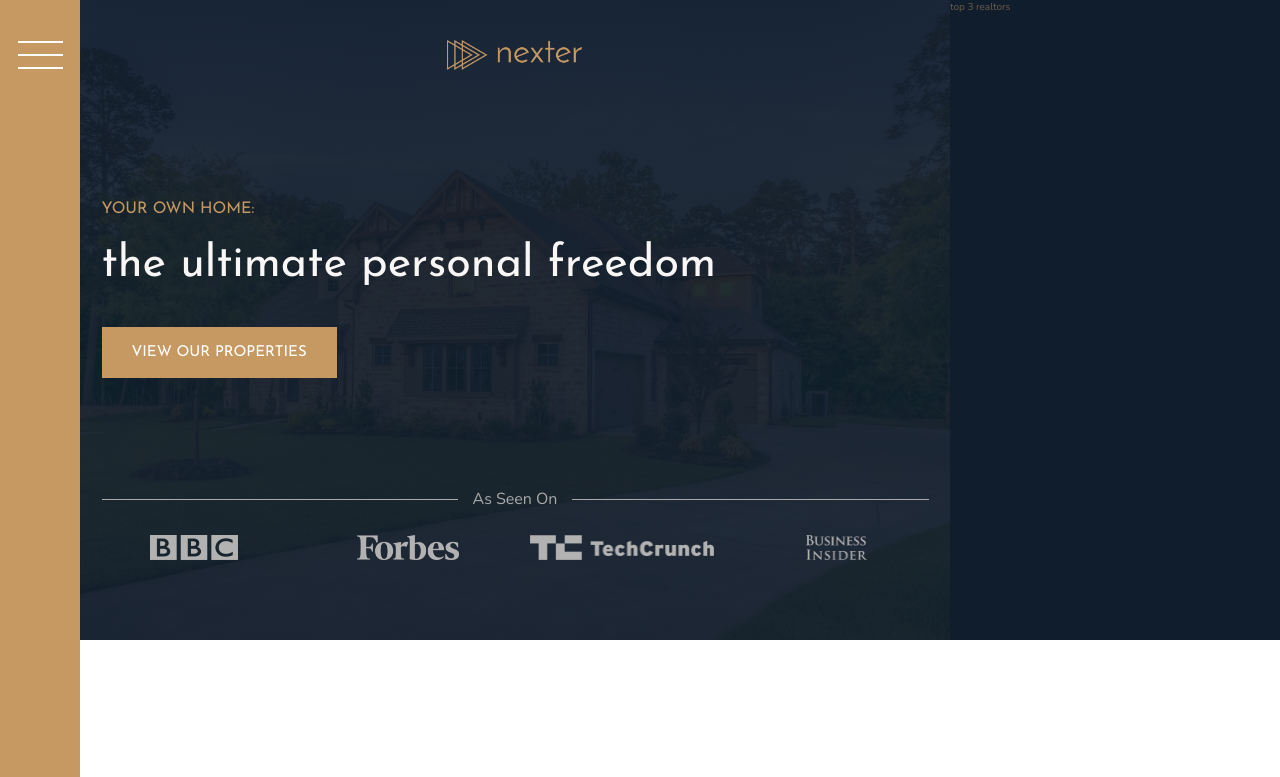
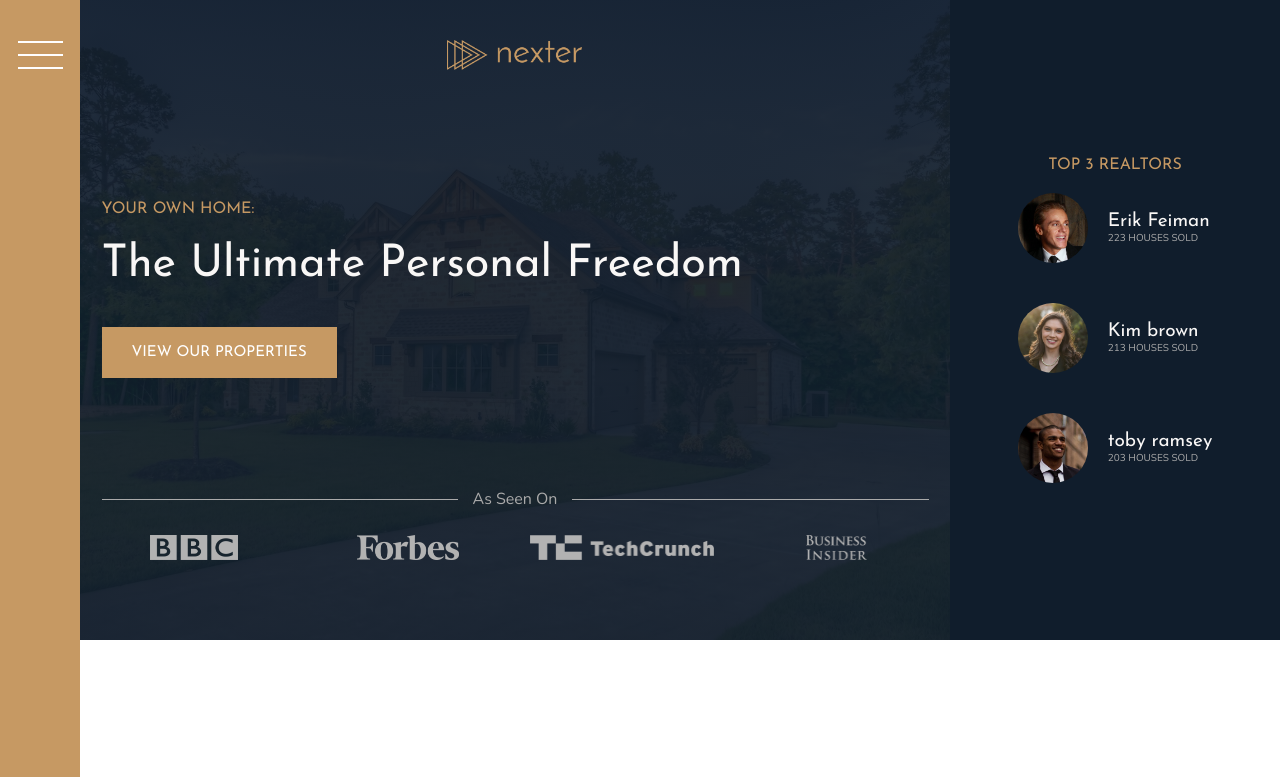
Before and after one commit to front-end-code/nexter, a plain HTML site: page index.html in a window 1280 px wide. Shown: the top 777 px of the page. Drawn offline with nearby package versions, Linux system fonts and the light colour scheme.

Commit message:
Realtors section

```diff
--- a/index.html
+++ b/index.html
@@ -35,7 +35,26 @@
         </header>
 
         <section class="realtors">
-            top 3 realtors
+            <h3 class="heading-3">top 3 realtors</h3>
+            <section class="realtors__list">
+                <img src="./img/realtor-1.jpeg" class="realtors__img" alt="">
+                <section class="realtors__details">
+                    <h4 class="heading-4 heading-4--light">Erik Feiman</h4>
+                    <p class="realtors__sold">223 houses sold</p>
+                </section>
+
+                <img src="./img/realtor-2.jpeg" class="realtors__img" alt="">
+                <section class="realtors__details">
+                    <h4 class="heading-4 heading-4--light">Kim brown</h4>
+                    <p class="realtors__sold">213 houses sold</p>
+                </section>
+
+                <img src="./img/realtor-3.jpeg" class="realtors__img" alt="">
+                <section class="realtors__details">
+                    <h4 class="heading-4 heading-4--light">toby ramsey</h4>
+                    <p class="realtors__sold">203 houses sold</p>
+                </section>
+            </section>
         </section>
         <!-- section.feature{feature $}*6 -->
         <section class="features">
--- a/sass/_realtors.scss
+++ b/sass/_realtors.scss
@@ -1,4 +1,30 @@
 .realtors {
     background-color: $color-secondary;
     grid-column: col-start 7 / full-end;
+    padding: 3rem;
+    display: grid;
+    align-content: center;
+    justify-content: center;
+    justify-items: center;
+    grid-row-gap: 2rem;
+
+    &__list {
+        display: grid;
+        grid-template-columns: min-content max-content;
+        grid-column-gap: 2rem;
+        grid-row-gap: 5vh;
+        align-items: center;
+    }
+    &__img {
+        display: block;
+        width: 7rem;
+        border-radius: 50%;
+    }
+    &__details {
+
+    }
+    &__sold {
+        text-transform: uppercase;
+        color: $color-grey-light-2;
+    }
 }
--- a/sass/_typography.scss
+++ b/sass/_typography.scss
@@ -8,6 +8,7 @@
     font-size: 4.5rem;
     color: $color-grey-light-1;
     line-height: 1;
+    text-transform: capitalize;
 }
 .heading-2 {
     @extend %heading;
```
Also changed, not shown: sass/main.css, 1 other file.
